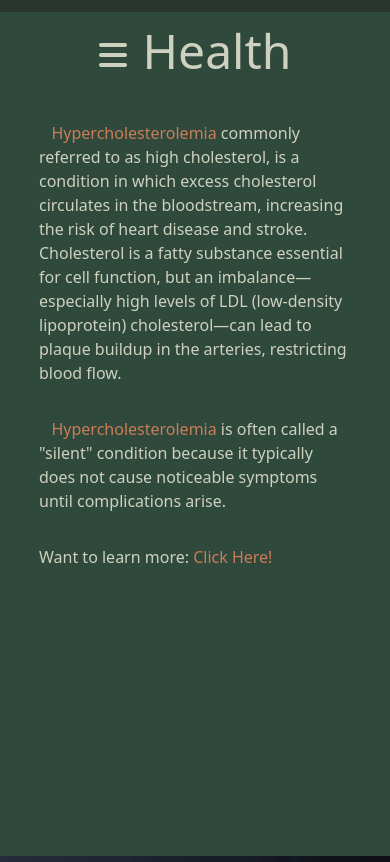
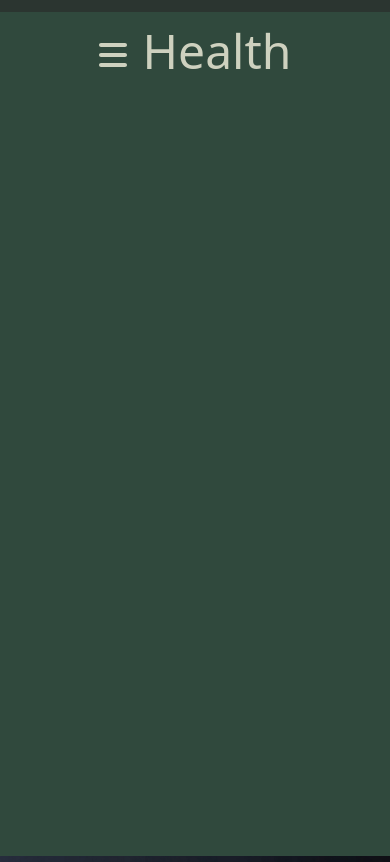
Before and after one commit to Luke1836/AsclepiusAI, a Next.js app: page / in a window 390 px wide. Shown: the part 2520-3382 px from the top of the page. Built offline with nearby package versions, Linux system fonts and the light colour scheme.

Commit message:
Text animations

```diff
--- a/app/Components/health.js
+++ b/app/Components/health.js
@@ -3,10 +3,36 @@
 import Link from 'next/link';
 import { FontAwesomeIcon } from '@fortawesome/react-fontawesome'
 import { faBars } from '@fortawesome/free-solid-svg-icons'
+import { useEffect, useRef } from 'react';
+import gsap from 'gsap';
+import { ScrollTrigger } from 'gsap/ScrollTrigger';
 
+gsap.registerPlugin(ScrollTrigger);
 
 export default function HealthPage()
 {
+  const textRefs = useRef([]);
+
+  useEffect(() => {
+    textRefs.current.forEach((text, index) => {
+      gsap.fromTo(
+        text,
+        { opacity: 0, x: -100 },
+        {
+          opacity: 1,
+          x: 0,
+          duration: 1,
+          ease: "power3.out",
+          scrollTrigger: {
+            trigger: text,
+            start: "top 90%",
+            toggleActions: "play none none reverse",
+          },
+        }
+      );
+    });
+  }, []);
+
   return (
     <section id="health" className="w-full h-svh bg-[#30493D] flex flex-col md:flex-row overflow-hidden gap-8 lg:gap-0">
       <div className="w-full md:w-[50%] h-[5rem] md:h-[100vh] grid place-content-center">
@@ -20,16 +46,16 @@ export default function HealthPage()
       </div>
 
       <div className='md:w-[60%] w-full h-[90vh] md:h-[100vh] flex flex-col items-center justify-start md:justify-center gap-8'>
-          <p className='w-[80%] text-[#CED1BF] text-[1rem] xl:text-[1.5rem]'>
-            &nbsp;&nbsp;&nbsp;<span className='text-[#CA7D57]'>Hypercholesterolemia</span> commonly referred to as high cholesterol, is a condition in which excess cholesterol circulates in the bloodstream, increasing the risk of heart disease and stroke. Cholesterol is a fatty substance essential for cell function, but an imbalance—especially high levels of LDL (low-density lipoprotein) cholesterol—can lead to plaque buildup in the arteries, restricting blood flow.
+        <p ref={(el) => (textRefs.current[0] = el)} className='w-[80%] text-[#CED1BF] text-[1rem] xl:text-[1.5rem]'>
+          &nbsp;&nbsp;&nbsp;<span className='text-[#CA7D57]'>Hypercholesterolemia</span> commonly referred to as high cholesterol, is a condition in which excess cholesterol circulates in the bloodstream, increasing the risk of heart disease and stroke.
         </p>
-          <p className='text-[#CED1BF] w-[80%] text-[1rem] xl:text-[1.5rem] hidden md:block'>
-            &nbsp;&nbsp;&nbsp;Several factors contribute to <span className='text-[#CA7D57]'>Hypercholesterolemia</span>, some of which are controllable while others are genetic
+        <p ref={(el) => (textRefs.current[1] = el)} className='text-[#CED1BF] w-[80%] text-[1rem] xl:text-[1.5rem] hidden md:block'>
+          &nbsp;&nbsp;&nbsp;Several factors contribute to <span className='text-[#CA7D57]'>Hypercholesterolemia</span>, some of which are controllable while others are genetic.
         </p>
-          <p className='text-[#CED1BF] w-[80%]'>
+        <p ref={(el) => (textRefs.current[2] = el)} className='text-[#CED1BF] w-[80%]'>
           &nbsp;&nbsp;&nbsp;<span className='text-[#CA7D57]'>Hypercholesterolemia</span> is often called a "silent" condition because it typically does not cause noticeable symptoms until complications arise.
         </p>
-          <p className='text-[#CED1BF] w-[80%]'>
+        <p ref={(el) => (textRefs.current[3] = el)} className='text-[#CED1BF] w-[80%]'>
           Want to learn more: <Link href='\hypercholesterolemia'><span className='text-[#CA7D57]'>Click Here!</span></Link>
         </p>
       </div>
--- a/app/hypercholesterolemia/routeHeader.js
+++ b/app/hypercholesterolemia/routeHeader.js
@@ -8,7 +8,7 @@ export default function RoutingHeader()
 
 
   return (
-    <header className="w-full h-[8rem] absolute top-0 left-0 flex flex-row items-center justify-between p-[1.75rem] z-50">
+    <header className="bg-teal-200 w-full h-[8rem] absolute top-0 left-0 flex flex-row items-center justify-between p-[1.75rem] z-50">
       <div className="h-[10rem] w-[10rem] grid content-center">
         <Link href="/">
           <img src="/Logo.png" alt="Company's logo" />
```
Lines whose indentation alone changed are shown as unchanged.
